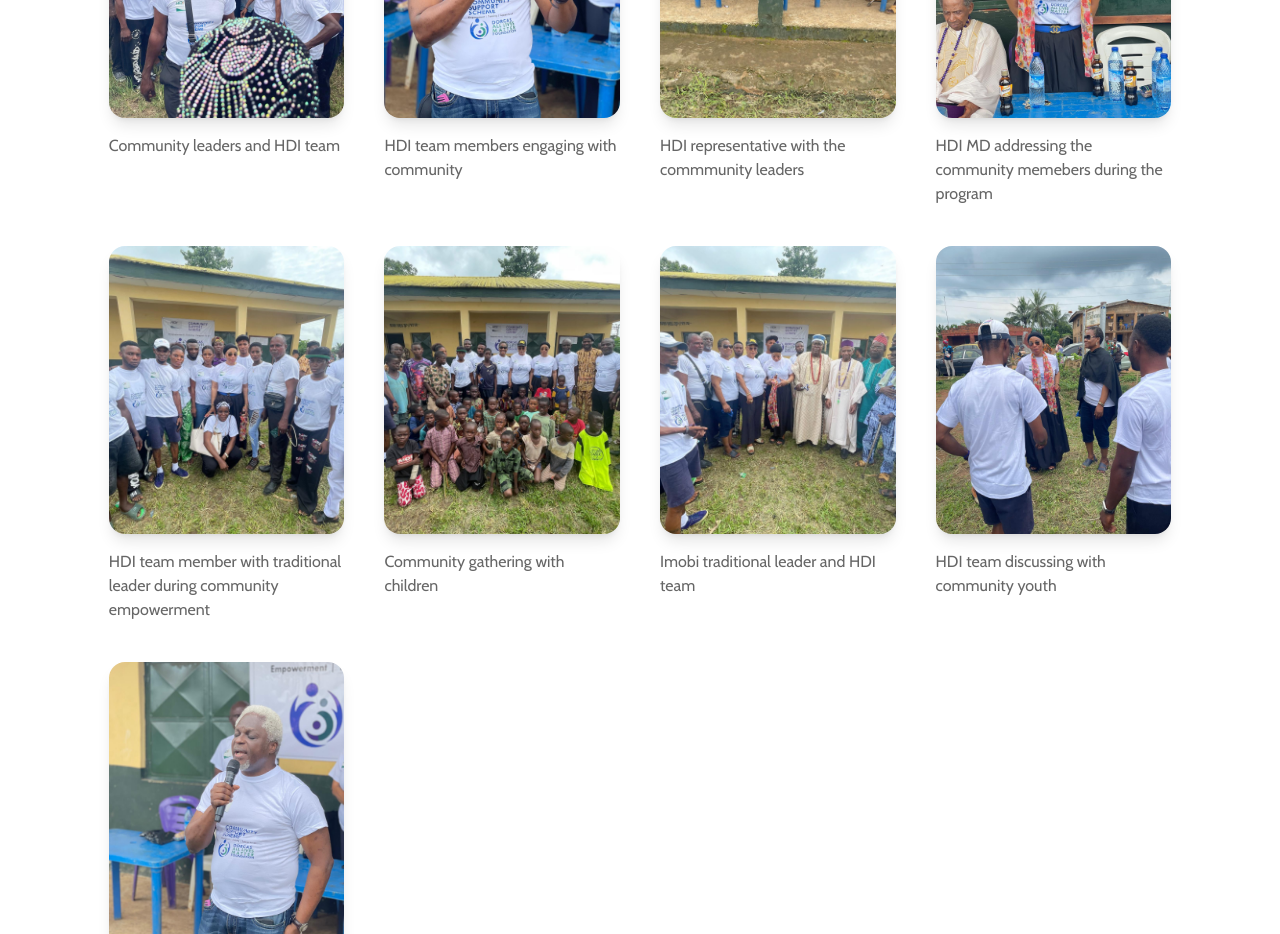
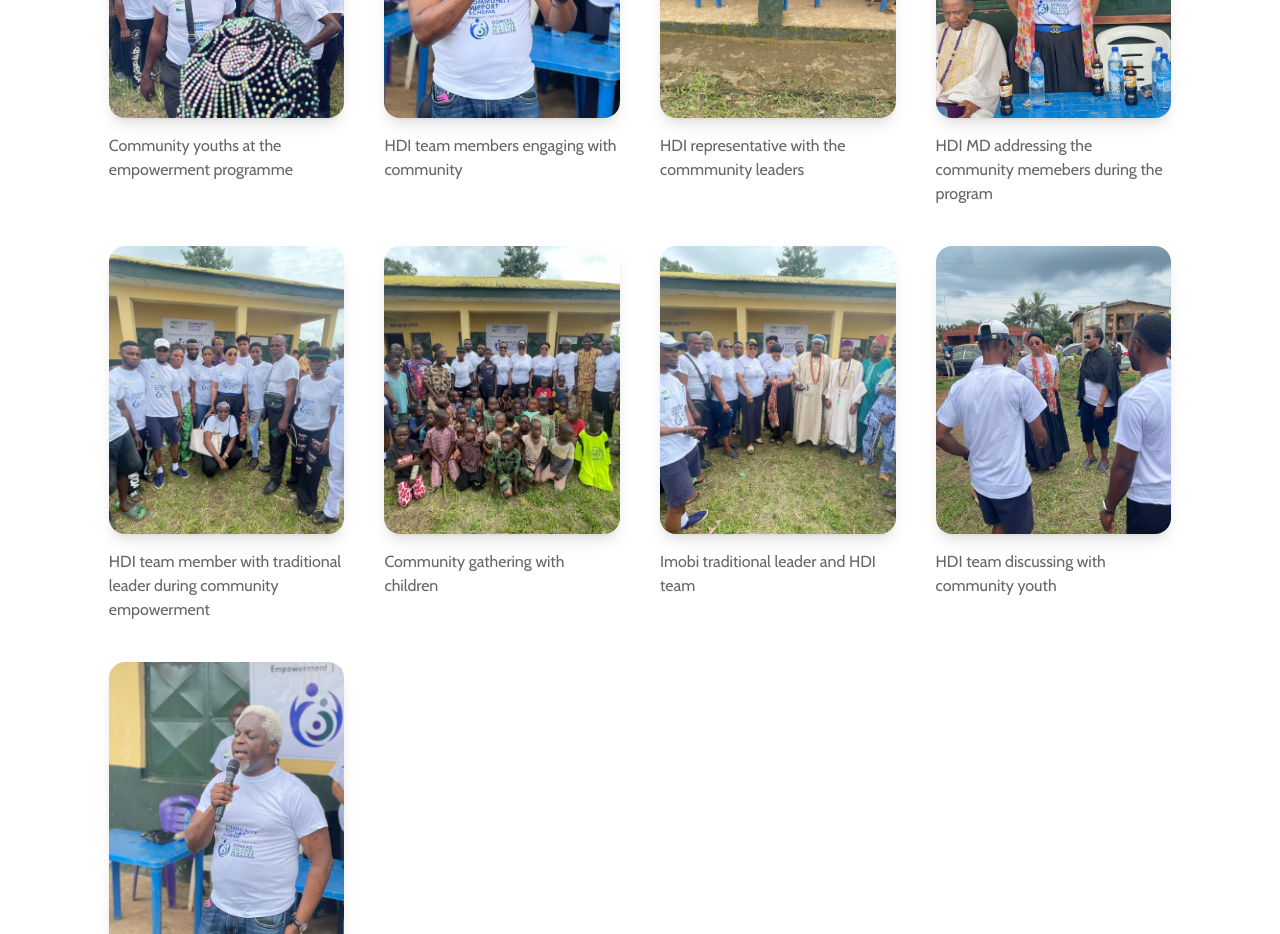
Before and after one commit to Elnalob/hdi-group, a React (Vite) app: page /news in a window 1280 px wide. Shown: the part 2900-3834 px from the top of the page. Built offline with nearby package versions, Linux system fonts and the light colour scheme.

Commit message:
Updated press release copy

```diff
--- a/src/components/news/pressRelease.tsx
+++ b/src/components/news/pressRelease.tsx
@@ -2,7 +2,7 @@ function PressRelease() {
   const supportingImages = [
     {
       src: "/IMG-20250924-WA0017.jpg",
-      caption: "Community leaders and HDI team"
+      caption: "Community youths at the empowerment programme"
     },
     {
       src: "/IMG-20250924-WA0013.jpg",
```
